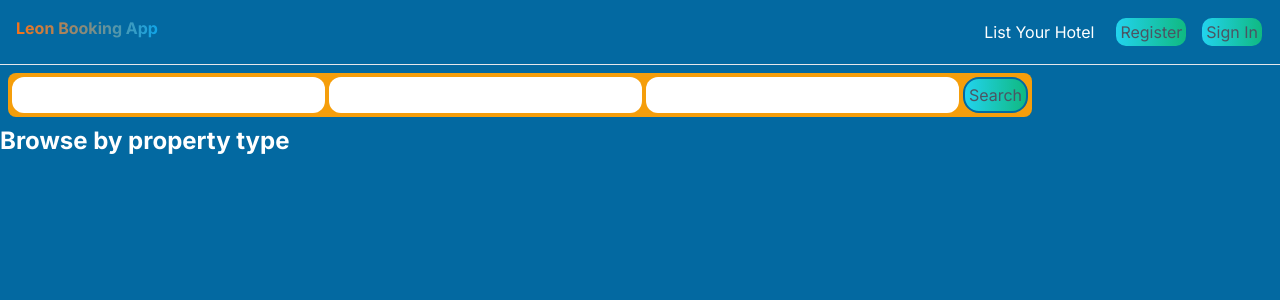
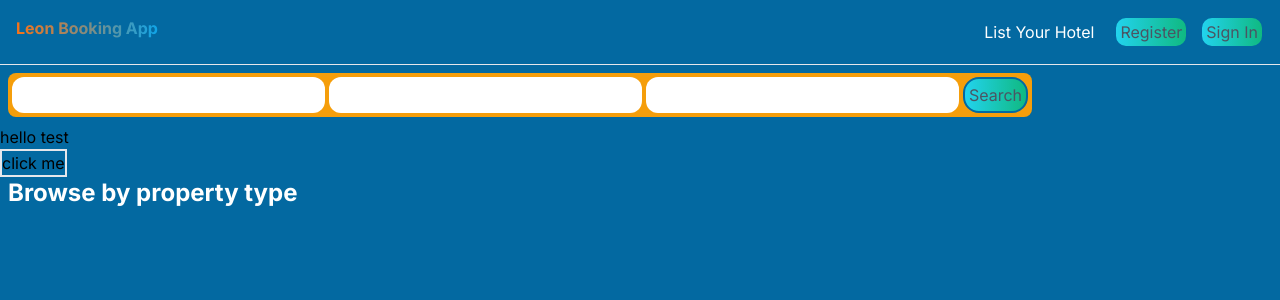
Before and after one commit to IshanLahiru2012/Leon-Booking-App, an Angular app in the folder bookingApp-front-end/: page / in a window 1280 px wide. Shown: the top 300 px of the page. Built offline with nearby package versions, Linux system fonts and the light colour scheme.

Commit message:
form component modified

```diff
--- a/bookingApp-front-end/src/app/view/body/body.component.ts
+++ b/bookingApp-front-end/src/app/view/body/body.component.ts
@@ -3,7 +3,7 @@ import { Component } from '@angular/core';
 @Component({
   selector: 'app-body',
   template: `
-    <h1 class="text-white text-2xl font-bold">Browse by property type</h1>
+    <h1 class="text-white text-2xl font-bold pl-2">Browse by property type</h1>
   `,
   styleUrl: './body.component.scss'
 })
--- a/bookingApp-front-end/src/app/view/form/form.component.ts
+++ b/bookingApp-front-end/src/app/view/form/form.component.ts
@@ -12,9 +12,22 @@ import { Component } from '@angular/core';
 
 
     </form>
+    <h1>{{title}}</h1>
+    <button class="border-2" (click)="handleclick()">click me </button>
   `,
   styleUrl: './form.component.scss'
 })
 export class FormComponent {
+  title= "hello test";
+
+  handleclick(){
+
+    if(this.title != "changed"){
+      this.title = "changed";
+    }else {
+      this.title = "first";
+    }
+
+  }
 
 }
```
